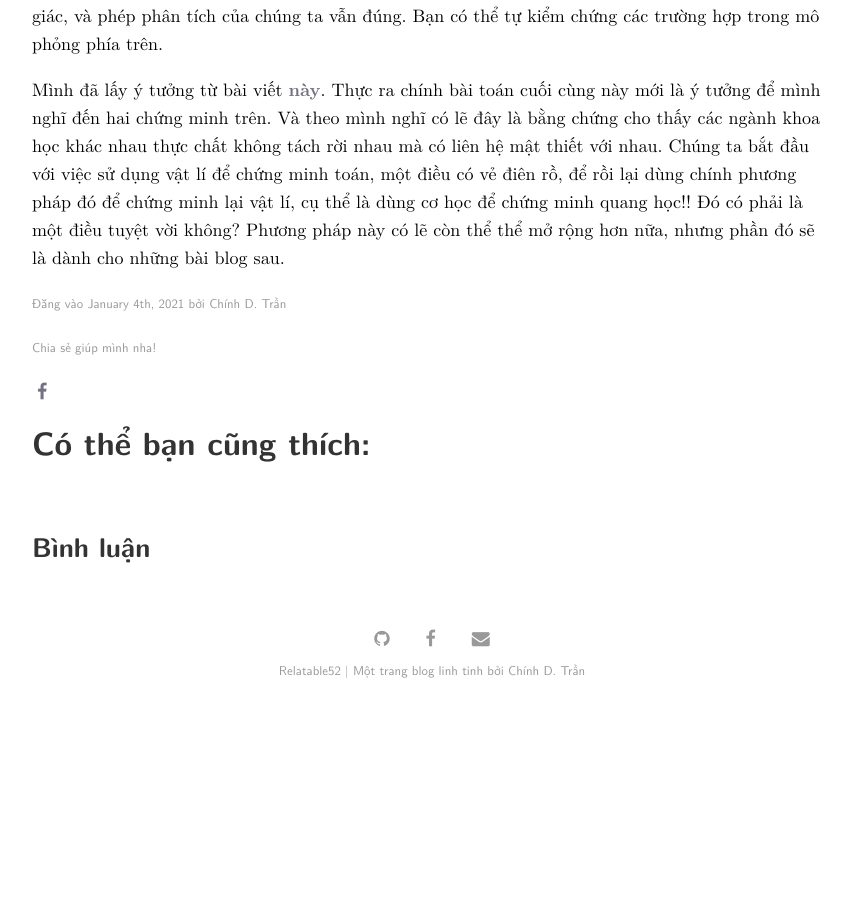
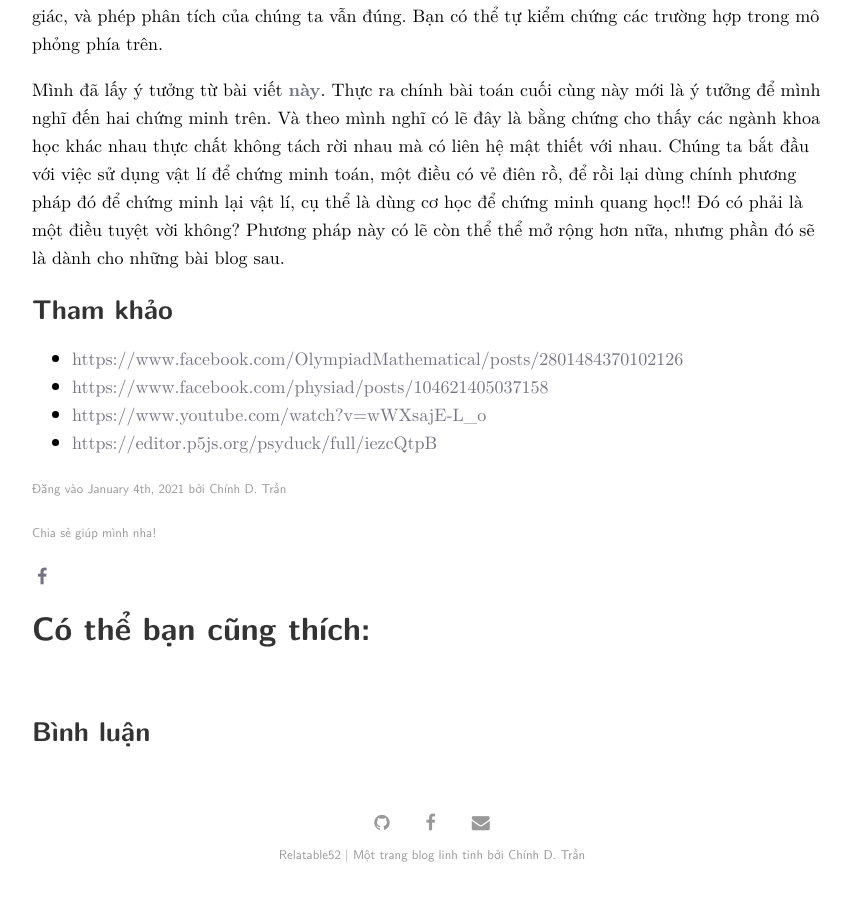
Before and after one commit to relatable52/relatable52.github.io, a Jekyll site: the page built from _posts/2021-01-04-khucxaphanxa.md, in a window 1280 px wide and 900 px high, scrolled down 4795 px. Shown: the whole window, without its empty margins (208-1059 px from the left). Built offline with Jekyll 4.4.1, drawn with Linux system fonts in a browser that asks for light colours; some web fonts are replaced; formulas are drawn with MathJax 3; before the commit the page ends 5511 px from its top, so only the background shows below that.

Commit message:
Update 2021-01-04-khucxaphanxa.md

```diff
--- a/_posts/2021-01-04-khucxaphanxa.md
+++ b/_posts/2021-01-04-khucxaphanxa.md
@@ -257,3 +257,9 @@ Bằng lí luận tương tự như trên, ta thấy rằng hệ cân bằng khi
 Tuy nhiên, đó là trong trường hợp tam giác không có góc nào lớn hơn $120^\circ$. Nếu tam giác có một góc lớn hơn $120^\circ$, thì điểm cân bằng của điểm $M$ như trên không tồn tại nữa. Thay vào đó, lực tác dụng sẽ luôn không cân bằng và $M$ luôn bị kéo về phía góc lớn hơn $120^\circ$, đến khi nào trùng đỉnh đó thì thôi. Trong trường hợp này thì đỉnh đó chính là điểm Fermat của tam giác, và phép phân tích của chúng ta vẫn đúng. Bạn có thể tự kiểm chứng các trường hợp trong mô phỏng phía trên.
 
 Mình đã lấy ý tưởng từ bài viết [**này**](https://www.facebook.com/OlympiadMathematical/posts/2801484370102126). Thực ra chính bài toán cuối cùng này mới là ý tưởng để mình nghĩ đến hai chứng minh trên. Và theo mình nghĩ có lẽ đây là bằng chứng cho thấy các ngành khoa học khác nhau thực chất không tách rời nhau mà có liên hệ mật thiết với nhau. Chúng ta bắt đầu với việc sử dụng vật lí để chứng minh toán, một điều có vẻ điên rồ, để rồi lại dùng chính phương pháp đó để chứng minh lại vật lí, cụ thể là dùng cơ học để chứng minh quang học!! Đó có phải  là một điều tuyệt vời không? Phương pháp này có lẽ còn thể thể mở rộng hơn nữa, nhưng phần đó sẽ là dành cho những bài blog sau.
+
+## Tham khảo
+* [https://www.facebook.com/OlympiadMathematical/posts/2801484370102126](https://www.facebook.com/OlympiadMathematical/posts/2801484370102126)
+* [https://www.facebook.com/physiad/posts/104621405037158](https://www.facebook.com/physiad/posts/104621405037158)
+* [https://www.youtube.com/watch?v=wWXsajE-L_o](https://www.youtube.com/watch?v=wWXsajE-L_o)
+* [https://editor.p5js.org/psyduck/full/iezcQtpB](https://editor.p5js.org/psyduck/full/iezcQtpB)
```
